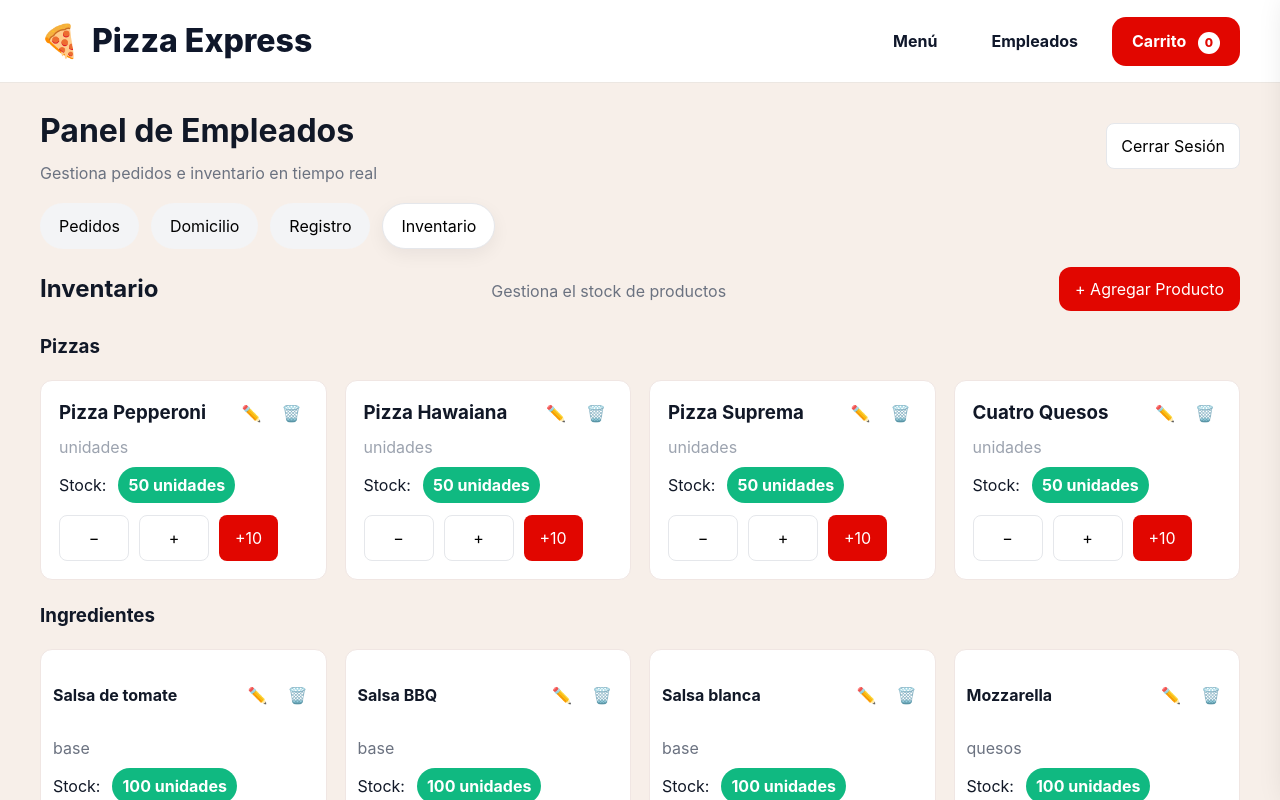
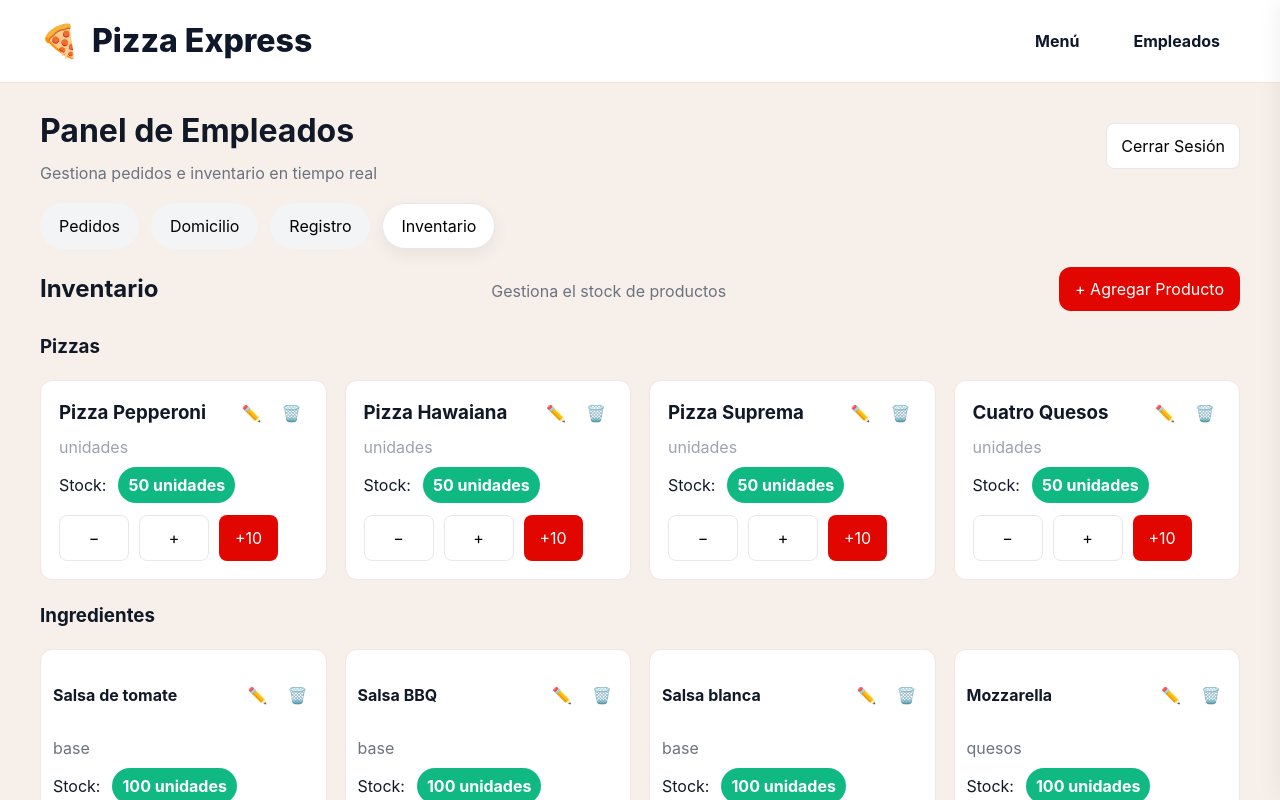
Before and after one commit to KerubixA23/PIzzeria, a Vue app in the folder Pizzeria/: page /empleados/panel in a window 1280 px wide. Shown: the top 800 px of the page. Built offline with nearby package versions, Linux system fonts and the light colour scheme; the HTML template or start-up script is replaced by a standard one.

Commit message:
fix: ocultar visibilidad del carrito en las rutas de staff

```diff
--- a/Pizzeria/src/components/layout/AppHeader.vue
+++ b/Pizzeria/src/components/layout/AppHeader.vue
@@ -35,7 +35,11 @@ const isEmployees = computed(() => route.name === 'employees')
           Empleados
         </RouterLink>
 
-        <button class="nav-btn cart-btn" @click="cart.openCart()">
+        <button
+          v-if="!route.meta.hideCart"
+          class="nav-btn cart-btn"
+          @click="cart.openCart()"
+        >
           Carrito
           <span class="badge">{{ cart.cantidadItems }}</span>
         </button>
--- a/Pizzeria/src/router/index.ts
+++ b/Pizzeria/src/router/index.ts
@@ -15,11 +15,13 @@ const router = createRouter({
       path: '/empleados',
       name: 'employees',
       component: EmployeesView,
+      meta: { hideCart: true } // <-- Oculta el carrito en la vista de login de empleados
     },
     {
       path: '/empleados/panel',
       name: 'employees-panel',
       component: EmployeesPanel,
+      meta: { hideCart: true } // <-- Oculta el carrito dentro del panel administrativo
     },
   ],
   scrollBehavior() {
```
